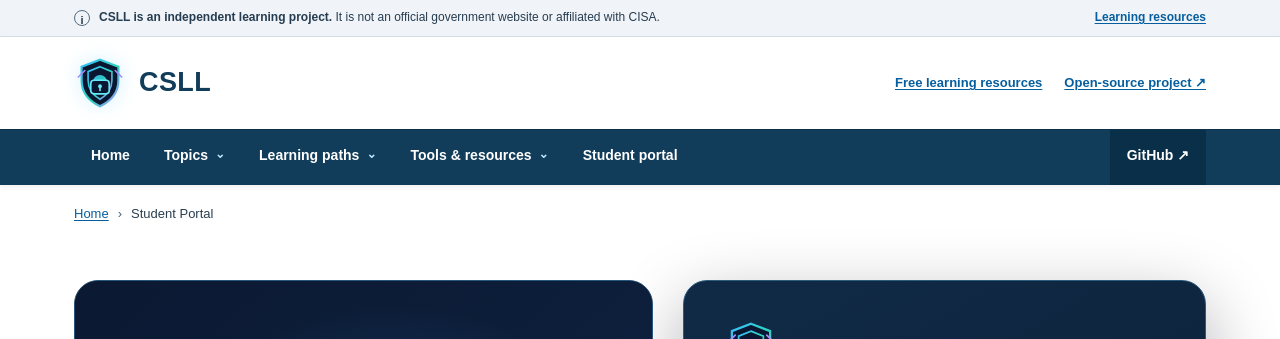
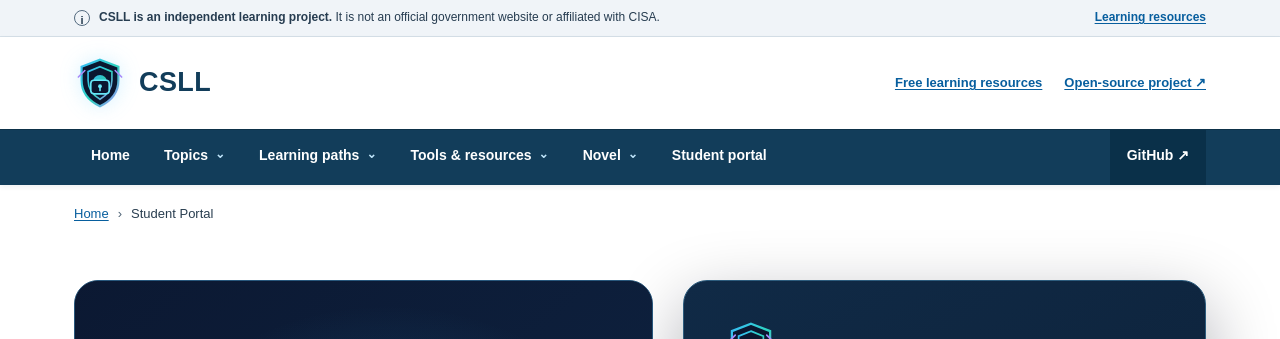
Before and after one commit to Learning-No/Cybersecurity-Learning-Lab, a Jekyll site: the page built from student-portal/index.md, in a window 1280 px wide. Shown: the top 339 px of the page. Built offline with Jekyll 4.4.1, drawn with Linux system fonts in a browser that asks for light colours.

Commit message:
Add Novel library to primary navigation

```diff
--- a/_layouts/default.html
+++ b/_layouts/default.html
@@ -9,6 +9,7 @@
 <link rel="stylesheet" href="{{ '/assets/css/style.css' | relative_url }}">
 <link rel="stylesheet" href="{{ '/assets/css/navigation.css' | relative_url }}">
 <link rel="stylesheet" href="{{ '/assets/css/csll-official.css' | relative_url }}">
+<link rel="stylesheet" href="{{ '/assets/css/novel.css' | relative_url }}">
 </head>
 <body id="top">
 <a class="skip-link" href="#main-content">Skip to main content</a>
@@ -33,6 +34,9 @@
 <details class="nav-group"><summary>Tools & resources <span aria-hidden="true">⌄</span></summary><div class="nav-menu">
 <a href="{{ '/tools/' | relative_url }}">Tool directory</a><a href="{{ '/tools/catalog/' | relative_url }}">Tool catalog</a><a href="{{ '/resources/' | relative_url }}">Guides, PDFs & resources</a>
 </div></details>
+<details class="nav-group"><summary>Novel <span aria-hidden="true">⌄</span></summary><div class="nav-menu">
+<a href="{{ '/novels/' | relative_url }}">Novel library · Titles & episodes</a>
+</div></details>
 <a href="{{ '/student-portal/' | relative_url }}">Student portal</a>
 <a class="nav-github" href="https://github.com/Learning-No/Cybersecurity-Learning-Lab" target="_blank" rel="noopener noreferrer">GitHub ↗</a>
 </div>
```
